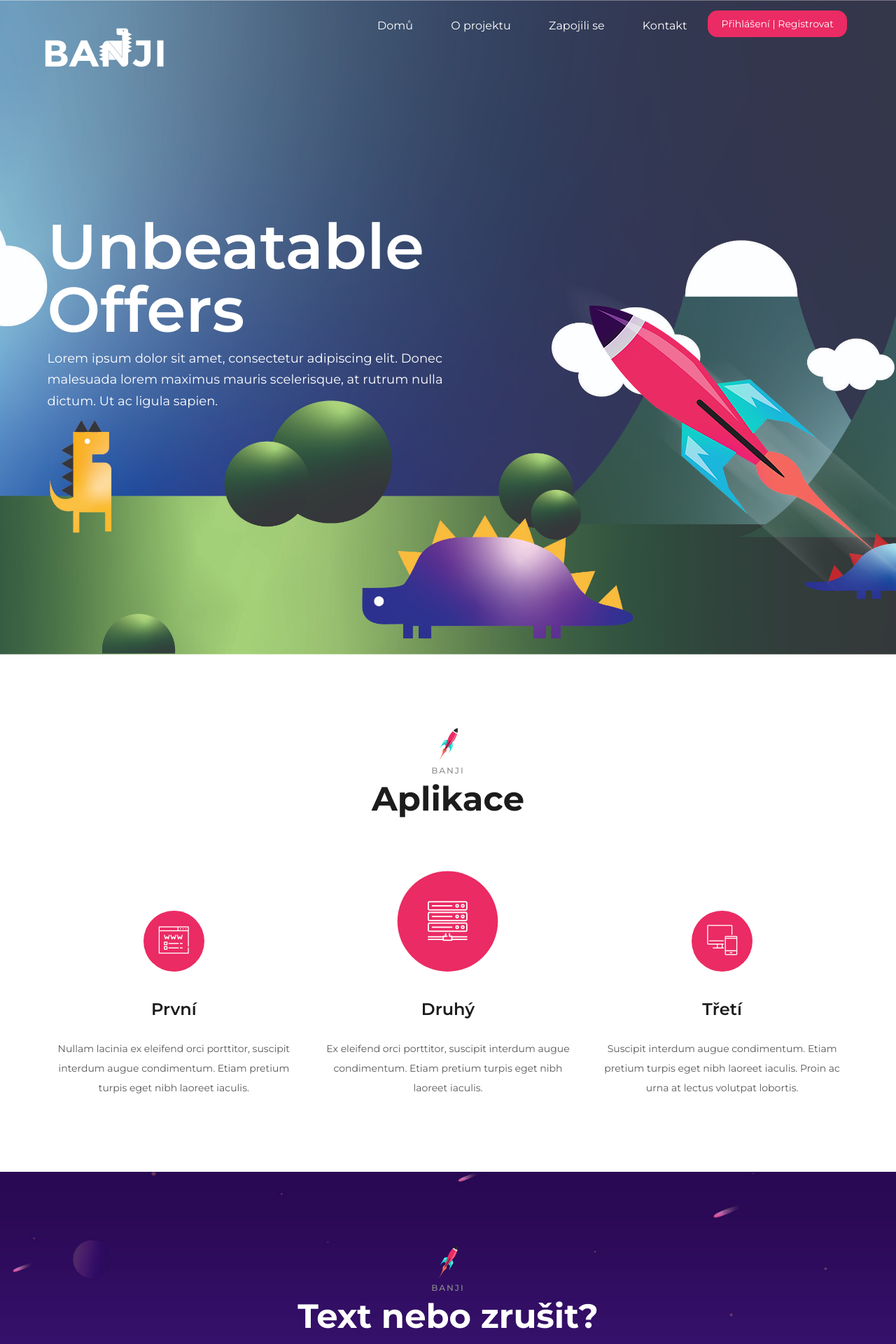
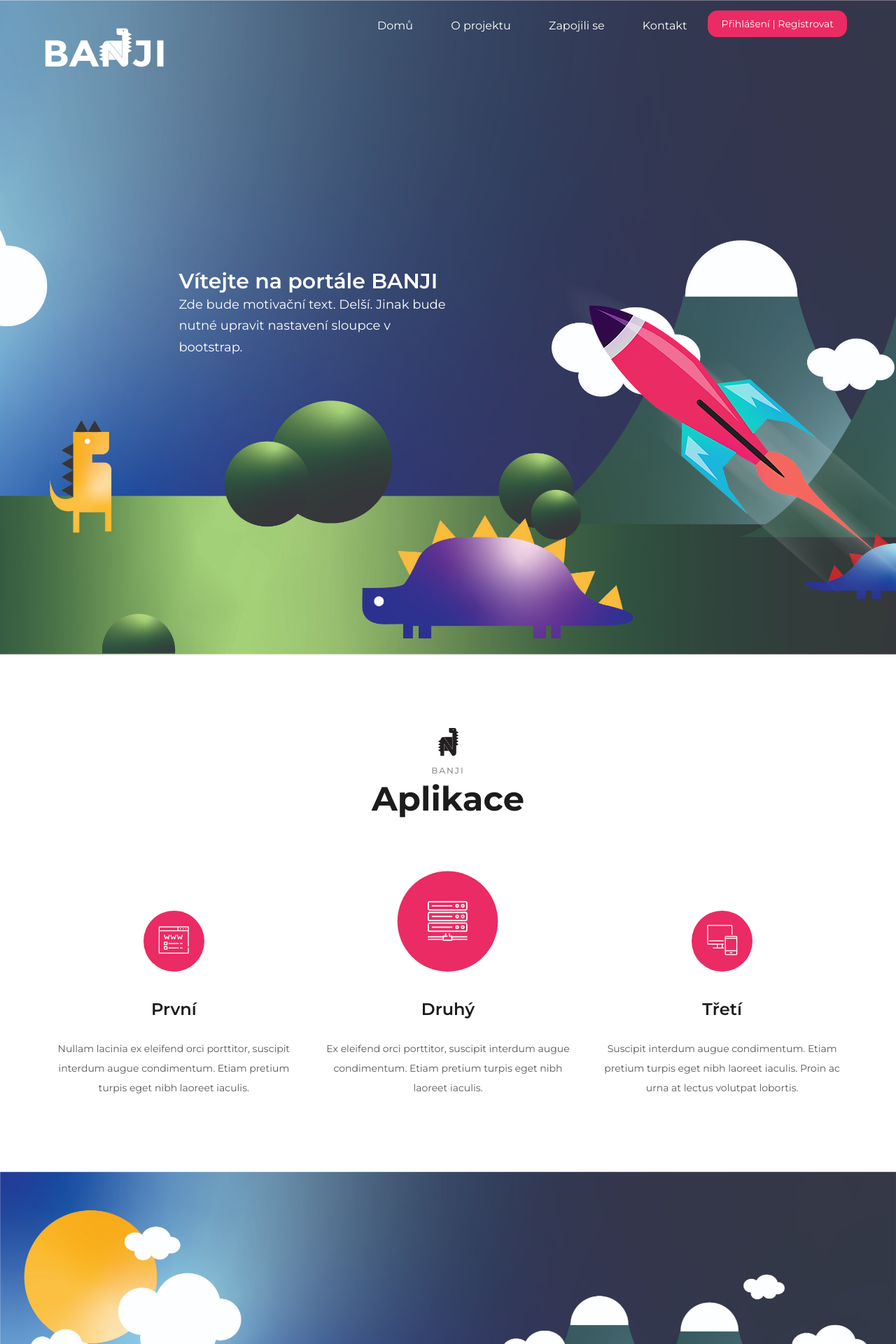
Before and after one commit to LISD20/banji, a PHP site: page /domu.html in a window 1280 px wide. Shown: the top 1920 px of the page at 70% size. Run offline with PHP 8.4, Linux system fonts and the light colour scheme.

Commit message:
Grafické úpravy.

```diff
--- a/css/style.css
+++ b/css/style.css
@@ -58,6 +58,11 @@
 	font-size: 14px;
 	color: #585858;
 	line-height: 2;
+}
+.p2 {
+    font-size: 25px;
+    color: #585858;
+    line-height: 2;
 }
 
 img {
--- a/domu.html
+++ b/domu.html
@@ -83,8 +83,8 @@
 			<div class="hero-content text-white">
 				<div class="row">
 					<div class="col-lg-6 pr-0">
-						<h2>Unbeatable Offers</h2>
-						<p>Lorem ipsum dolor sit amet, consectetur adipiscing elit. Donec malesuada lorem maximus mauris scelerisque, at rutrum nulla dictum. Ut ac ligula sapien. </p>
+						<h3>Vítejte na portále BANJI</h3>
+						<p>Zde bude motivační text. Delší. Jinak bude nutné upravit nastavení sloupce v bootstrap. </p>
 					</div>
 				</div>
 				<div class="hero-rocket">
@@ -134,9 +134,36 @@
 	</section>
 	<!-- Sekce pod raketou END-->
 
+        <!-- SlideShow -->
+        <section>
+            <div id="carouselExampleControls" class="carousel slide" data-ride="carousel">
+  <div class="carousel-inner">
+    <div class="carousel-item active">
+      <img class="d-block w-100" src="img/bg.jpg" alt="First slide">
+    </div>
+    <div class="carousel-item">
+      <img class="d-block w-100" src="img/bg.jpg" alt="Second slide">
+    </div>
+    <div class="carousel-item">
+      <img class="d-block w-100" src="img/bg.jpg" alt="Third slide">
+    </div>
+  </div>
+  <a class="carousel-control-prev" href="#carouselExampleControls" role="button" data-slide="prev">
+    <span class="carousel-control-prev-icon" aria-hidden="true"></span>
+    <span class="sr-only">Previous</span>
+  </a>
+  <a class="carousel-control-next" href="#carouselExampleControls" role="button" data-slide="next">
+    <span class="carousel-control-next-icon" aria-hidden="true"></span>
+    <span class="sr-only">Next</span>
+  </a>
+</div>
+            <div class="spad">
+    </div>
+        </section>
 
 
-	<!-- bylo tu vyhledávání -->
+
+	<!-- bylo tu vyhledávání
 	<section class="domain-search-section spad set-bg" data-setbg="img/domain-bg.jpg">
 		<div class="container">
 			<div class="section-title st-white">
@@ -147,7 +174,7 @@
 
 		</div>
 	</section>
-	<!-- bylo tu vyhledávání END -->
+	 bylo tu vyhledávání END -->
 
 	<!-- Zápatí top -->
 	<section class="footer-top-section text-white spad">
```
Also changed, not shown: img/section-title-icon.png.
